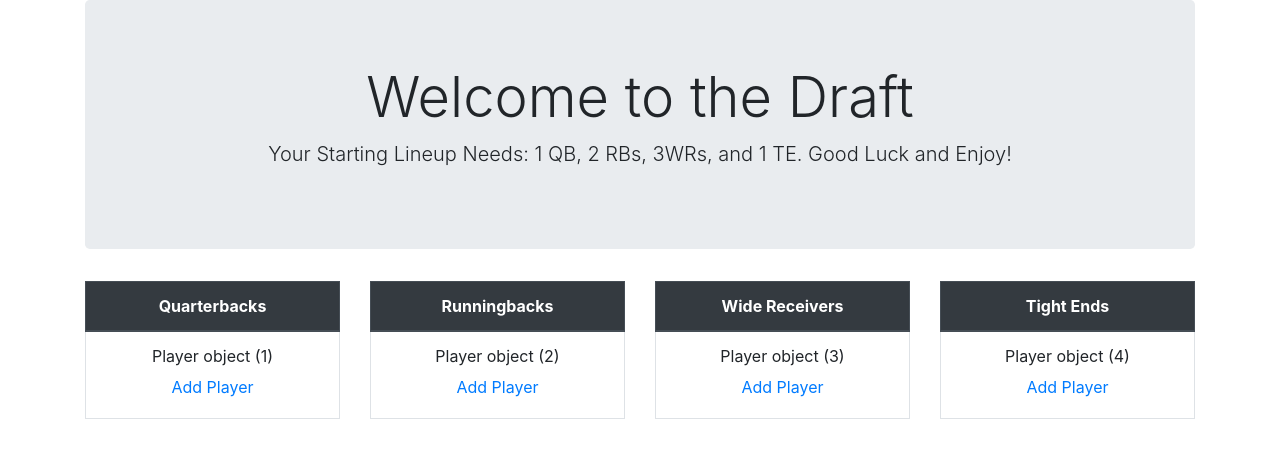
After one commit to bridgermiddleton/Dojo-Football, a Django app: template apps/football_app/templates/football_app/draftpage.html in a window 1280 px wide. The commit adds this page. Shown: the top 458 px of the page. Run offline with Django 3.2, Linux system fonts and the light colour scheme; the template is opened without the code that fills it: values that come from a table or form of the project are taken from there, others are empty; data comes from the database, SQL or seed files in the repository; both versions use the stored data as it was after the commit; some libraries are stand-ins or nearby versions.

Commit message:
first draft

```diff
--- /dev/null
+++ b/apps/football_app/templates/football_app/draftpage.html
@@ -0,0 +1,123 @@
+<!DOCTYPE html>
+<html lang="en">
+<head>
+    <meta charset="UTF-8">
+    <meta name="viewport" content="width=device-width, initial-scale=1.0">
+    <meta http-equiv="X-UA-Compatible" content="ie=edge">
+    <title></title>
+    <script src="https://code.jquery.com/jquery-3.3.1.slim.min.js" integrity="sha384-q8i/X+965DzO0rT7abK41JStQIAqVgRVzpbzo5smXKp4YfRvH+8abtTE1Pi6jizo" crossorigin="anonymous"></script>
+    <script src="https://cdnjs.cloudflare.com/ajax/libs/popper.js/1.14.6/umd/popper.min.js" integrity="sha384-wHAiFfRlMFy6i5SRaxvfOCifBUQy1xHdJ/yoi7FRNXMRBu5WHdZYu1hA6ZOblgut" crossorigin="anonymous"></script>
+    <link rel="stylesheet" href="https://stackpath.bootstrapcdn.com/bootstrap/4.2.1/css/bootstrap.min.css" integrity="sha384-GJzZqFGwb1QTTN6wy59ffF1BuGJpLSa9DkKMp0DgiMDm4iYMj70gZWKYbI706tWS" crossorigin="anonymous">
+    <script src="https://stackpath.bootstrapcdn.com/bootstrap/4.2.1/js/bootstrap.min.js" integrity="sha384-B0UglyR+jN6CkvvICOB2joaf5I4l3gm9GU6Hc1og6Ls7i6U/mkkaduKaBhlAXv9k" crossorigin="anonymous"></script>
+</head>
+<body>
+    <div class="container">
+        <div class="jumbotron text-center">
+            <h1 class="display-4">Welcome to the Draft</h1>
+            <p class="lead">Your Starting Lineup Needs: 1 QB, 2 RBs, 3WRs, and 1 TE. Good Luck and Enjoy!</p>
+        </div>
+        <div class="row">
+            <div class="col">
+                <table class="table table-bordered text-center">
+                    <thead class="thead-dark">
+                        <tr>
+                            <th>Quarterbacks</th>
+                        </tr>
+                    </thead>
+                    <tbody>
+                            {% for p in all_players %}
+                            {% if p.position == "QB" %}
+                            <tr>
+                            <td>
+                                <form action="/draftplayer" method="POST">
+                                    {% csrf_token %}
+                                    {{p}}<input type="hidden" name="player" value={{p.gsis_id}}>
+                                    <input class="btn btn-link" type="submit" value="Add Player">
+
+                                </form>
+                            </td>
+                            </tr>
+                            {% endif %}
+                            {% endfor %}
+                    </tbody>
+                </table>
+            </div>
+            <div class="col">
+                <table class="table table-bordered text-center">
+                    <thead class="thead-dark">
+                        <tr>
+                            <th>Runningbacks</th>
+                        </tr>
+                    </thead>
+                    <tbody>
+                            {% for p in all_players %}
+                            {% if p.position == "RB" %}
+                            <tr>
+                            <td>
+                               <form action="/draftplayer" method="POST">
+                                    {% csrf_token %}
+                                    {{p}}<input type="hidden" name="player" value={{p.gsis_id}}>
+                                    <input class="btn btn-link" type="submit" value="Add Player">
+
+                                </form>
+                            </td>
+                            </tr>
+                            {% endif %}
+                            {% endfor %}
+                    </tbody>
+                </table>
+            </div>
+            <div class="col">
+                <table class="table table-bordered text-center">
+                    <thead class="thead-dark">
+                        <tr>
+                            <th>Wide Receivers</th>
+                        </tr>
+                    </thead>
+                    <tbody>
+                            {% for p in all_players %}
+                            {% if p.position == "WR" %}
+                            <tr>
+                            <td>
+                                <form action="/draftplayer" method="POST">
+                                    {% csrf_token %}
+                                    {{p}}<input type="hidden" name="player" value={{p.gsis_id}}>
+                                    <input class="btn btn-link" type="submit" value="Add Player">
+
+                                </form>
+                            </td>
+                            </tr>
+                            {% endif %}
+                            {% endfor %}
+                    </tbody>
+                </table>
+            </div>
+            <div class="col">
+                <table class="table table-bordered text-center">
+                    <thead class="thead-dark">
+                        <tr>
+                            <th>Tight Ends</th>
+                        </tr>
+                    </thead>
+                    <tbody>
+                            {% for p in all_players %}
+                            {% if p.position == "TE" %}
+                            <tr>
+                            <td>
+                                <form action="/draftplayer" method="POST">
+                                    {% csrf_token %}
+                                    {{p}}<input type="hidden" name="player" value={{p.gsis_id}}>
+                                    <input class="btn btn-link" type="submit" value="Add Player">
+
+                                </form>
+                            </td>
+                            </tr>
+                            {% endif %}
+                            {% endfor %}
+                    </tbody>
+                </table>
+            </div>
+        </div>
+</div>
+</body>
+</html>
--- a/apps/football_app/urls.py
+++ b/apps/football_app/urls.py
@@ -6,5 +6,7 @@ urlpatterns = [
     url(r'^registerpage$', views.registerpage),
     url(r'^login$', views.login),
     url(r'^register$', views.register),
+    url(r'^draftpage$', views.draftpage),
+    url(r'^draftplayer$', views.draftplayer)
 
 ]
```
Also changed, not shown: apps/football_app/templates/football_app/loginpage.html (+5 -2 lines), apps/football_app/templates/football_app/registerpage.html (+8 -2 lines), apps/football_app/views.py (+47 -3 lines), db.sqlite3.
